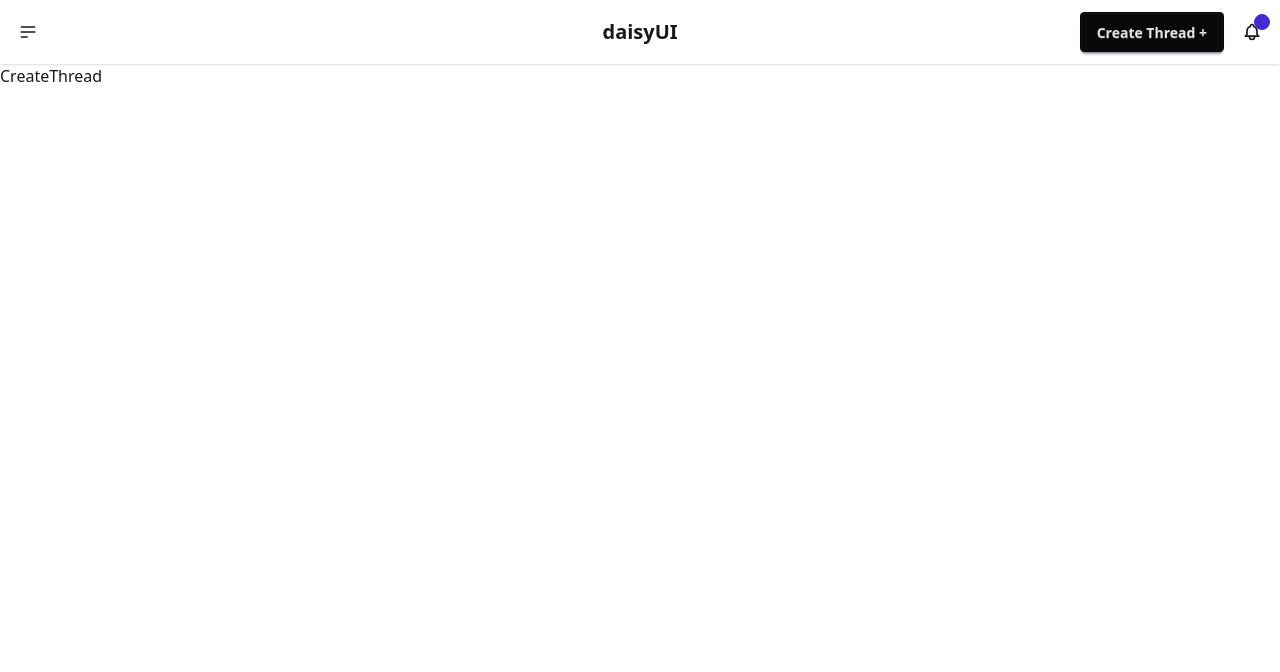
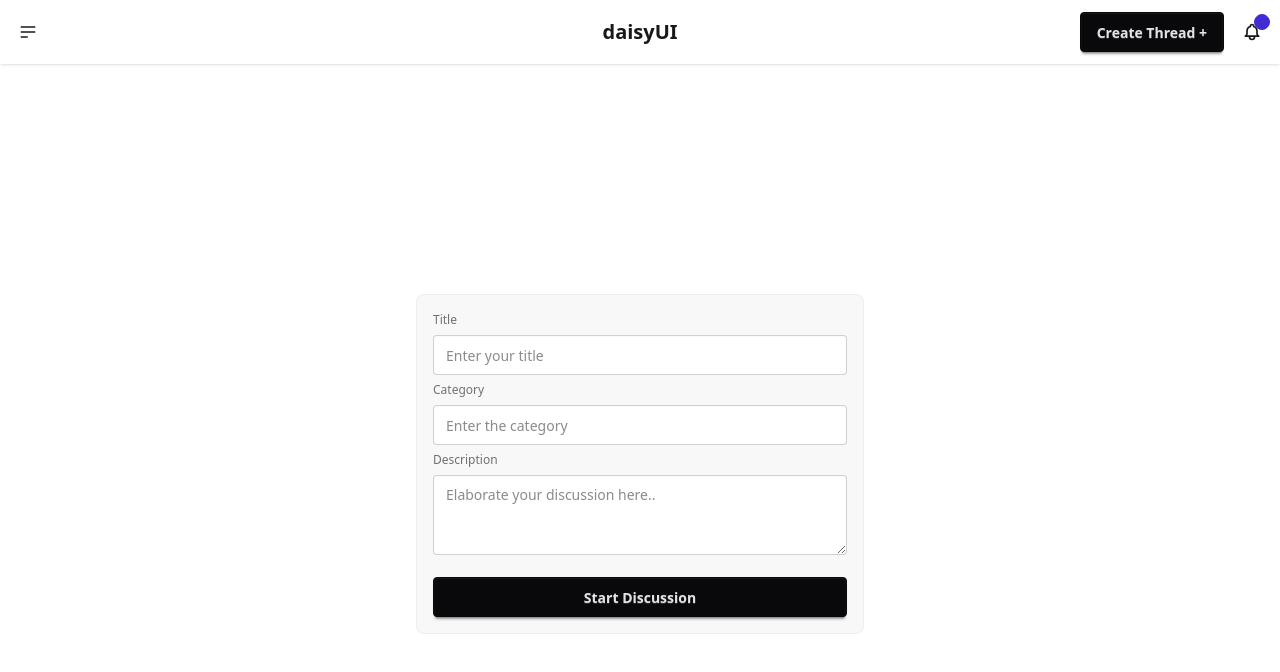
Before and after one commit to adarshajit/discussion-forum-module, a React (Vite) app in the folder frontend/: page /thread/create in a window 1280 px wide. Shown: the top 672 px of the page. Built offline with nearby package versions, Linux system fonts and the light colour scheme.

Commit message:
feat: add create discussion thread feature

```diff
--- a/frontend/src/pages/CreateThread.tsx
+++ b/frontend/src/pages/CreateThread.tsx
@@ -1,8 +1,75 @@
+import { useState } from "react";
+import { useNavigate } from "react-router";
 
 const CreateThread = () => {
+  const [title, setTitle] = useState("");
+  const [category, setCategory] = useState("");
+  const [description, setDescription] = useState("");
+
+  const navigate = useNavigate();
+
+  const handleSubmit = async (e: React.FormEvent) => {
+    e.preventDefault();
+
+    const threadData = {
+      title,
+      category,
+      description,
+    };
+
+    try {
+      const response = await fetch("http://localhost:8000/forum/thread/create", {
+        method: "POST",
+        headers: {
+          "Content-Type": "application/json",
+        },
+        body: JSON.stringify(threadData),
+      });
+
+      if (response.ok) {
+        console.log("Thread created successfully");
+        navigate("/");
+      } else {
+        console.error("Failed to create thread");
+      }
+    } catch (error) {
+      console.error("Error:", error);
+    }
+  };
+
   return (
-    <div>CreateThread</div>
-  )
-}
+    <div className="flex justify-center items-center h-screen">
+      <form onSubmit={handleSubmit} className="fieldset w-md bg-base-200 border border-base-300 p-4 rounded-box">
+        <label className="fieldset-label">Title</label>
+        <input
+          type="text"
+          className="input w-full"
+          placeholder="Enter your title"
+          value={title}
+          onChange={(e) => setTitle(e.target.value)}
+        />
 
-export default CreateThread
+        <label className="fieldset-label">Category</label>
+        <input
+          type="text"
+          className="input w-full"
+          placeholder="Enter the category"
+          value={category}
+          onChange={(e) => setCategory(e.target.value)}
+        />
+
+        <label className="fieldset-label">Description</label>
+        <textarea
+          className="textarea w-full"
+          placeholder="Elaborate your discussion here.."
+          value={description}
+          onChange={(e) => setDescription(e.target.value)}
+        ></textarea>
+
+        <button type="submit" className="btn btn-neutral mt-4">Start Discussion</button>
+      </form>
+    </div>
+  );
+};
+
+export default CreateThread;
```
